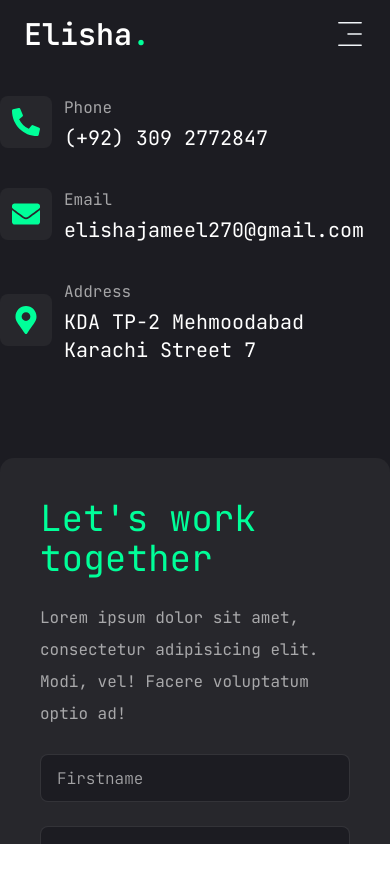
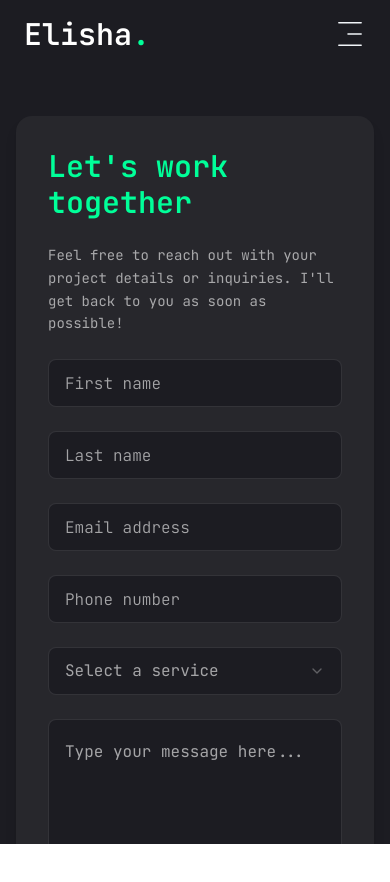
Before and after one commit to elishabhatti/elisha-portfolio, a Next.js app: page /contact in a window 390 px wide. Shown: the top 882 px of the page. Built offline with nearby package versions, Linux system fonts and the light colour scheme.

Commit message:
made the contact page responsive

```diff
--- a/app/contact/page.jsx
+++ b/app/contact/page.jsx
@@ -14,6 +14,7 @@ import {
 } from "@/components/ui/select";
 
 import { FaPhoneAlt, FaEnvelope, FaMapMarkerAlt } from "react-icons/fa";
+import { motion } from "framer-motion";
 
 const info = [
   {
@@ -33,35 +34,36 @@ const info = [
   },
 ];
 
-import { motion } from "framer-motion";
-
 const Contact = () => {
   return (
     <motion.section
       initial={{ opacity: 0 }}
       animate={{
         opacity: 1,
-        transition: { delay: 1.4, duration: 0.4, ease: "easeIn" },
+        transition: { delay: 0.6, duration: 0.5, ease: "easeInOut" },
       }}
-      className="py-6"
+      className="py-12 px-4 md:px-8 lg:px-16"
     >
-      <div className="container mx-auto xl:px-30">
-        <div className="flex flex-col xl:flex-row gap-[30px]">
+      <div className="container mx-auto">
+        <div className="flex flex-col lg:flex-row gap-10 lg:gap-16 items-start">
           {/* form */}
-          <div className="xl:w-[54%] order-2 xl:order-none">
-            <form className="flex flex-col gap-6 p-10 bg-[#27272c] rounded-xl">
-              <h3 className="text-4xl text-[#00ff99]">Let's work together</h3>
-              <p className="text-white/60">
-                Lorem ipsum dolor sit amet, consectetur adipisicing elit. Modi,
-                vel! Facere voluptatum optio ad!
+          <div className="w-full lg:w-2/3">
+            <form className="flex flex-col gap-6 p-8 md:p-10 bg-[#27272c] rounded-2xl shadow-lg">
+              <h3 className="text-3xl md:text-4xl font-semibold text-[#00ff99]">
+                Let's work together
+              </h3>
+              <p className="text-white/60 text-sm md:text-base leading-relaxed">
+                Feel free to reach out with your project details or inquiries. I'll get back to you as soon as possible!
               </p>
+
               {/* input */}
               <div className="grid grid-cols-1 md:grid-cols-2 gap-6">
-                <Input type="firstname" placeholder="Firstname" />
-                <Input type="lastname" placeholder="lastname" />
+                <Input type="text" placeholder="First name" />
+                <Input type="text" placeholder="Last name" />
                 <Input type="email" placeholder="Email address" />
-                <Input type="phone" placeholder="Phone number" />
+                <Input type="tel" placeholder="Phone number" />
               </div>
+
               {/* select */}
               <Select>
                 <SelectTrigger className="w-full">
@@ -69,43 +71,46 @@ const Contact = () => {
                 </SelectTrigger>
                 <SelectContent>
                   <SelectGroup>
-                    <SelectLabel>Select a service</SelectLabel>
-                    <SelectItem value="est">Web Development</SelectItem>
-                    <SelectItem value="cst">UI/Ux Design</SelectItem>
-                    <SelectItem value="mst">Logo Design</SelectItem>
+                    <SelectLabel>Services</SelectLabel>
+                    <SelectItem value="web">Web Development</SelectItem>
+                    <SelectItem value="uiux">UI/UX Design</SelectItem>
+                    <SelectItem value="logo">Logo Design</SelectItem>
                   </SelectGroup>
                 </SelectContent>
               </Select>
+
               {/* textarea */}
               <Textarea
-                className="h-[200px]"
-                placeholder="Type your message here."
+                className="h-[180px] md:h-[200px]"
+                placeholder="Type your message here..."
               />
-              {/* btn */}
-              <Button size="md" className="max-w-40 py-3">
+
+              {/* button */}
+              <Button size="lg" className="w-full md:w-40 py-3 font-medium">
                 Send Message
               </Button>
             </form>
           </div>
+
           {/* info */}
-          <div className="flex-1 flex items-center xl:justify-end order-1 xl:order-none mb-8 xl:mb-0">
-            <ul>
-              {info.map((item, index) => {
-                return (
+          <div className="w-full lg:w-1/3 flex flex-col gap-8">
+            <ul className="space-y-6">
+              {info.map((item, index) => (
                 <li
                   key={index}
-                    className="flex items-center xl:justify-end order-1 gap-3 xl:order-none mb-8 xl:mb-0"
+                  className="flex items-center gap-4"
                 >
-                    <div className="w-[52px] h-[52px] bg-[#27272c] text-[#00ff99] flex rounded-md items-center justify-center">
-                      <div className="text-[28px]">{item.icon}</div>
+                  <div className="w-[52px] h-[52px] bg-[#27272c] text-[#00ff99] flex rounded-lg items-center justify-center shadow-md">
+                    <div className="text-[24px]">{item.icon}</div>
                   </div>
-                    <div className="flex-1">
-                      <p className="text-white/60">{item.title}</p>
-                      <h3 className="text-xl">{item.description}</h3>
+                  <div>
+                    <p className="text-white/60 text-sm">{item.title}</p>
+                    <h3 className="text-lg md:text-xl font-semibold">
+                      {item.description}
+                    </h3>
                   </div>
                 </li>
-                );
-              })}
+              ))}
             </ul>
           </div>
         </div>
```
Lines whose indentation alone changed are shown as unchanged.
